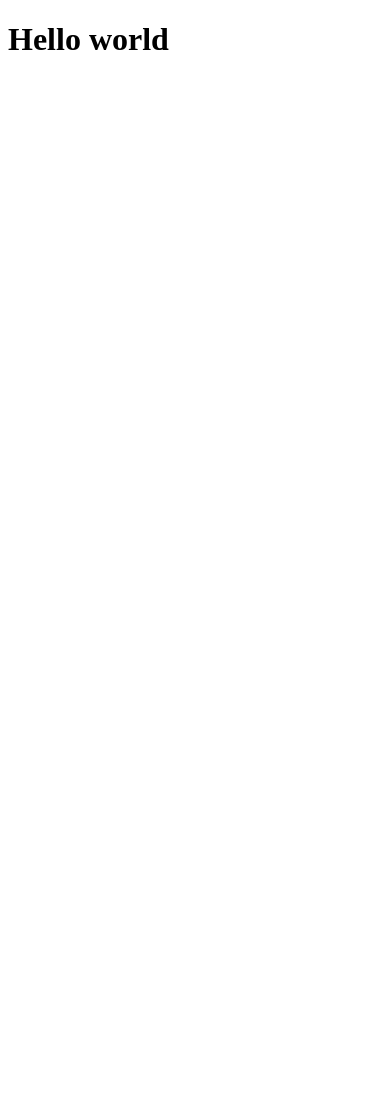
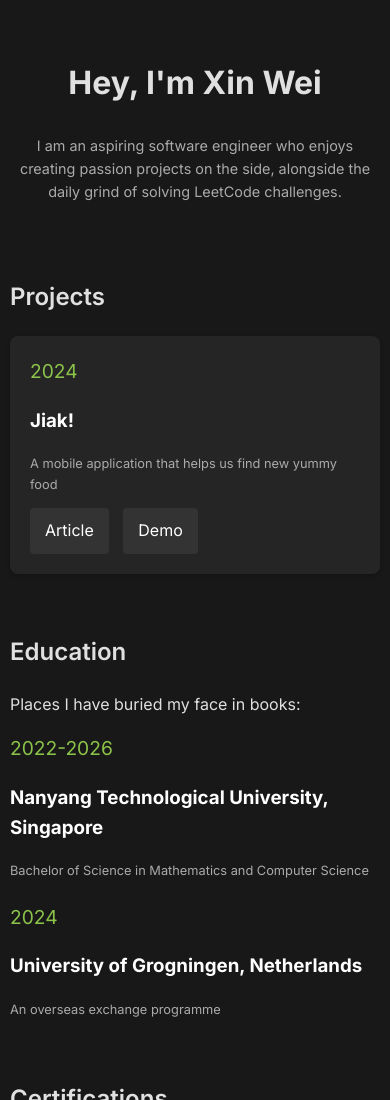
Before and after one commit to roylimxinwei/roylimxinwei.github.io, a plain HTML site: page index.html in a window 390 px wide. Shown: the top 1100 px of the page. Before the commit the page ends 844 px from the top, so only its background shows below. Drawn offline with Linux system fonts and the light colour scheme.

Commit message:
HTML & CSS

```diff
--- a/index.html
+++ b/index.html
@@ -3,10 +3,89 @@
 <head>
     <meta charset="UTF-8">
     <meta name="viewport" content="width=device-width, initial-scale=1.0">
-    <title>Document</title>
+    <title>Lim Xin Wei</title>
+    <link rel="stylesheet" href="styles.css">
+    <link href="https://fonts.googleapis.com/css2?family=Inter:wght@400;600;700&display=swap" rel="stylesheet">
 </head>
 <body>
-    <h1>Hello world</h1>
+    <section class="container">
+        <header class="header">
+            <h1>Hey, I'm Xin Wei</h1>
+                <p>I am an aspiring software engineer who enjoys creating passion
+                    projects on the side, alongside the daily grind of solving
+                    LeetCode challenges. </p>
+        </header>
+
+        <main>
+            <section class="projects">
+                <h2>Projects</h2>
+                <div class="projects-grid">
+                    <div class="project-card">
+                        <time>2024</time>
+                        <h3><a href="#">Jiak!</a></h3>
+                        <p>A mobile application that helps us find new yummy food</p>
+                        <div class="project-links">
+                            <a href="#" class="btn">Article</a>
+                            <a href="#" class="btn">Demo</a>
+                        </div>
+                    </div>
+                </div>
+            </section>
+
+            <section class="education">
+                <h2>Education</h2>
+                <p>Places I have buried my face in books:</p>
+                <div class="education-item">
+                    <time>2022-2026</time>
+                    <h3><a>Nanyang Technological University, Singapore</a></h3>
+                    <p>Bachelor of Science in Mathematics and Computer Science</p>
+                </div>
+                <div class="education-item">
+                    <time>2024</time>
+                    <h3><a>University of Grogningen, Netherlands</a></h3>
+                    <p>An overseas exchange programme</p>
+                </div>
+            </section>
+
+            <section class="certification">
+                <h2>Certifications</h2>
+                <p>Areas i have dabbled in:</p>
+                <div class="certification-item">
+                    <h3><a>Google Data Analytics (Coursera)</a></h3>
+                    <p>Data cleaning, analysis and visualisation along side some SQL queries</p>
+                </div>
+                <div class="certification-item">
+                    <h3><a>Google UX Design (Coursera)</a></h3>
+                    <p>Creating UI/UX mockups and applying the design process</p>
+                </div>
+            </section>
+
+            <section class="interests">
+                <h2>Interests</h2>
+                <p>How I unwind:</p>
+                <div class="interest-item">
+                    <h3><a>Brand Ambassador of Anytime Fitness</a></h3>
+                    <p>I enjoy lifting heavy stuff!</p>
+                </div>
+            </section>
+
+            <footer>
+                <div class="footer">
+                    <div>
+                        <h4>Download my resume</h4>
+                    </div>
+                    <div>
+                        <h4>Let's connect!</h4>
+                    </div>
+
+                </div>
+
+            </footer>
+
+
+        </main>
+
+    </section>
 
 </body>
 </html>
--- /dev/null
+++ b/styles.css
@@ -0,0 +1,190 @@
+/* styles.css */
+
+/* Global Styles */
+body {
+    font-family: 'Inter', sans-serif;
+    line-height: 1.6;
+    margin: 0;
+    padding: 0;
+    color: #e0e0e0;
+    background-color: #181818;
+}
+
+.container {
+    max-width: 1200px;
+    margin: 0 auto;
+    padding: 20px;
+}
+
+/* Header */
+header {
+    text-align: center;
+    padding: 20px 0;
+}
+
+header h1 {
+    font-size: 3em;
+    font-weight: 700;
+}
+
+header p {
+    font-size: 1.2em;
+    color: #aaa;
+}
+
+/* Projects Section */
+.projects {
+    padding: 20px 0;
+}
+
+.projects h2 {
+    font-size: 2em;
+    font-weight: 600;
+    margin-bottom: 20px;
+}
+
+.projects-grid {
+    display: grid;
+    grid-template-columns: repeat(auto-fit, minmax(300px, 1fr));
+    gap: 20px;
+}
+
+.project-card {
+    background: #252525;
+    padding: 20px;
+    border-radius: 8px;
+    box-shadow: 0 2px 4px rgba(0, 0, 0, 0.2);
+}
+
+.project-card time {
+    display: block;
+    font-size: 1.2em;
+    color: #8bc34a;
+}
+
+.project-card h3 a {
+    font-size: 1.5em;
+    color: #fff;
+    text-decoration: none;
+}
+
+.project-card p {
+    font-size: 1em;
+    color: #aaa;
+}
+
+.project-links {
+    margin-top: 10px;
+}
+
+.btn {
+    display: inline-block;
+    padding: 10px 15px;
+    margin-right: 10px;
+    border-radius: 4px;
+    background: #333;
+    color: #fff;
+    text-decoration: none;
+    transition: background 0.3s;
+}
+
+.btn:hover {
+    background: #444;
+}
+
+/* Other Sections */
+.education, .certifications, .interests {
+    padding: 20px 0;
+}
+
+section h2 {
+    font-size: 2em;
+    font-weight: 600;
+    margin-bottom: 20px;
+}
+
+.education-item, .certification-item, .interest-item {
+    margin-bottom: 20px;
+}
+
+.education-item time, .certification-item time, .interest-item time {
+    display: block;
+    font-size: 1.2em;
+    color: #8bc34a;
+}
+
+.education-item h3 a, .certification-item h3 a, .interest-item h3 a {
+    font-size: 1.5em;
+    color: #fff;
+    text-decoration: none;
+}
+
+.education-item p, .certification-item p, .interest-item p {
+    font-size: 1em;
+    color: #aaa;
+}
+
+/* Footer */
+footer {
+    text-align: center;
+    padding: 20px 0;
+    background: #222;
+    color: #fff;
+}
+
+footer h4 {
+    margin: 10px 0;
+}
+
+/* Responsive Design */
+@media (max-width: 768px) {
+    .container {
+        padding: 10px;
+    }
+
+    header h1 {
+        font-size: 2.5em;
+    }
+
+    header p {
+        font-size: 1em;
+    }
+
+    .projects h2, section h2 {
+        font-size: 1.8em;
+    }
+
+    .projects-grid {
+        grid-template-columns: 1fr;
+    }
+
+    .project-card h3 a, .education-item h3 a, .certification-item h3 a, .interest-item h3 a {
+        font-size: 1.2em;
+    }
+
+    .project-card p, .education-item p, .certification-item p, .interest-item p {
+        font-size: 0.9em;
+    }
+}
+
+@media (max-width: 480px) {
+    header h1 {
+        font-size: 2em;
+    }
+
+    header p {
+        font-size: 0.9em;
+    }
+
+    .projects h2, section h2 {
+        font-size: 1.5em;
+    }
+
+    .project-card h3 a, .education-item h3 a, .certification-item h3 a, .interest-item h3 a {
+        font-size: 1em;
+    }
+
+    .project-card p, .education-item p, .certification-item p, .interest-item p {
+        font-size: 0.8em;
+    }
+}
```
Also changed, not shown: about.html (added, +57 -0 lines).
